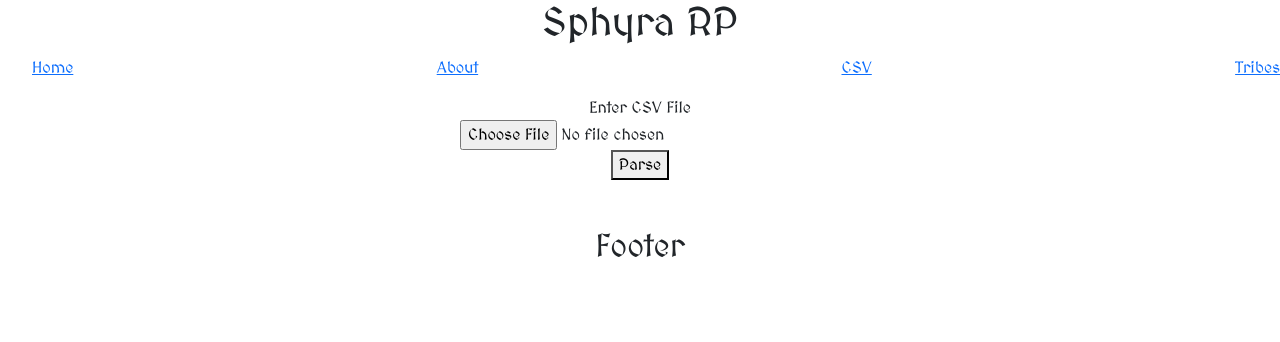
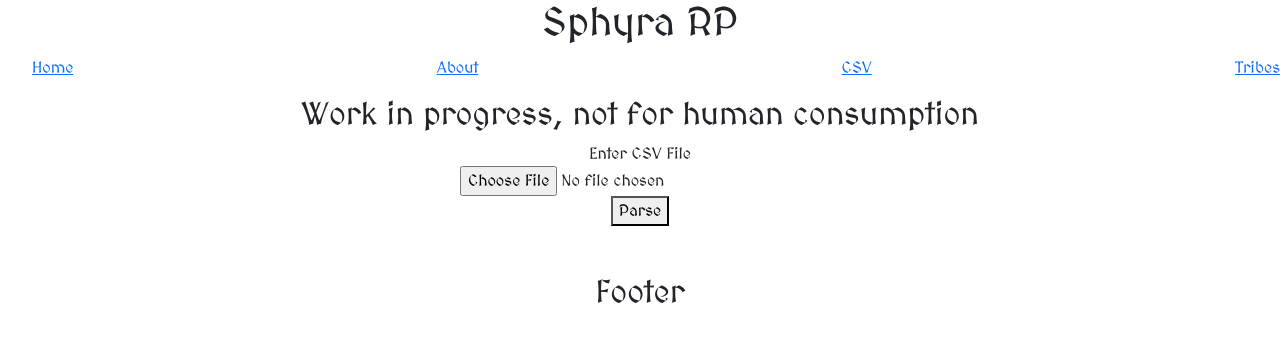
Before and after one commit to GimmeDaLute/sphyra-web-app, a React (Create React App) app: page /csv in a window 1280 px wide. Shown: the top 342 px of the page. Built offline with nearby package versions, Linux system fonts and the light colour scheme.

Commit message:
Added warning to the CSV parser

```diff
--- a/src/components/CSVParser/index.js
+++ b/src/components/CSVParser/index.js
@@ -61,6 +61,7 @@ const CSVParser = () => {
 
     return (
         <div>
+            <h2>Work in progress, not for human consumption</h2>
             <label htmlFor="csvInput" style={{ display: "block" }}>
                 Enter CSV File
             </label>
```
